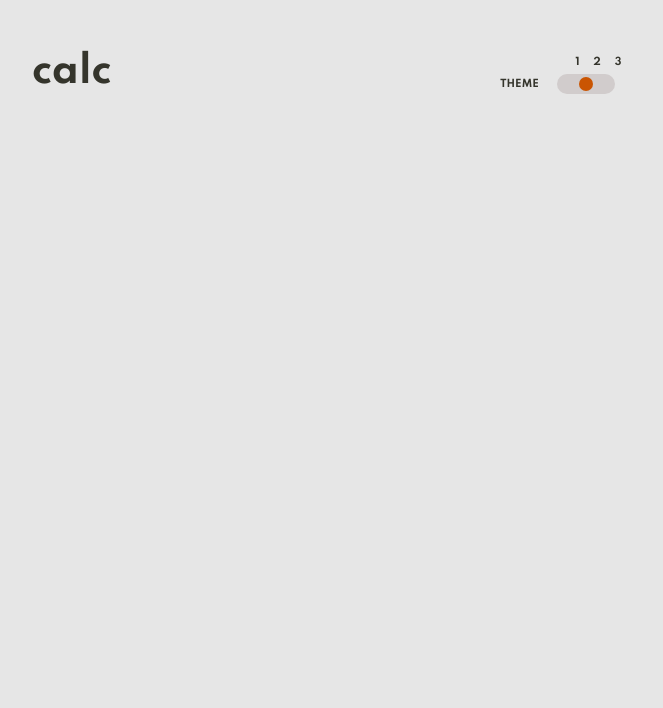
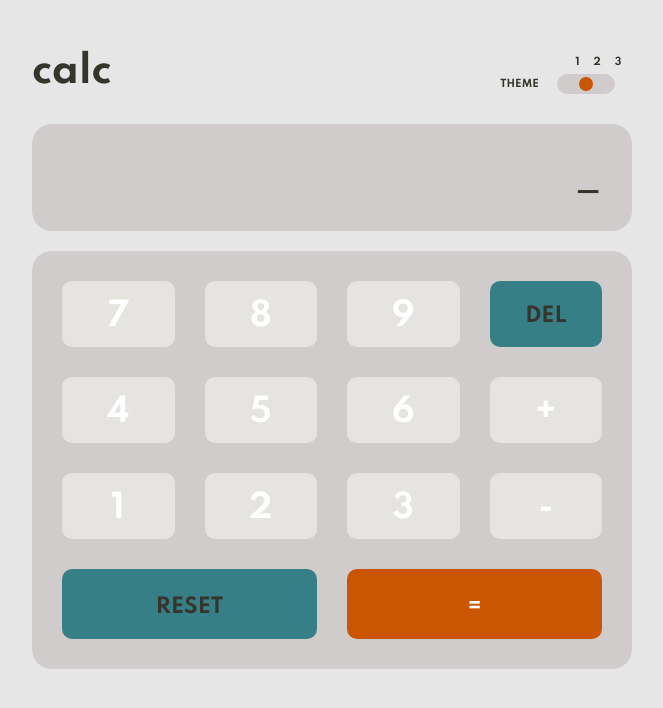
Before and after one commit to alptibet/calculator-app, a website built with Parcel: page index.html in a window 1280 px wide. Both pictures are taken after a click on the element 894 px from the left and 84 px from the top of the page. Shown: the whole page, without its empty margins (308-971 px from the left). Built offline with nearby package versions, Linux system fonts and the light colour scheme.

Commit message:
resolved layout

```diff
--- a/index.html
+++ b/index.html
@@ -28,6 +28,25 @@
           </div>
         </div>
       </div>
+      <div class="screen">
+        <p class="screen__result">_</p>
+      </div>
+      <div class="numpad">
+        <button class="numpad__num">7</button>
+        <button class="numpad__num">8</button>
+        <button class="numpad__num">9</button>
+        <button class="numpad__del">DEL</button>
+        <button class="numpad__num">4</button>
+        <button class="numpad__num">5</button>
+        <button class="numpad__num">6</button>
+        <button class="numpad__num">+</button>
+        <button class="numpad__num">1</button>
+        <button class="numpad__num">2</button>
+        <button class="numpad__num">3</button>
+        <button class="numpad__num">-</button>
+        <button class="numpad__reset">RESET</button>
+        <button class="numpad__equals">=</button>
+      </div>
     </div>
   </body>
 </html>
--- a/src/sass/_mixins.scss
+++ b/src/sass/_mixins.scss
@@ -39,3 +39,87 @@
     background-color: $theme3-equal-background;
   }
 }
+
+@mixin del-background {
+  &.theme1 {
+    background-color: $theme1-del-background;
+  }
+
+  &.theme2 {
+    background-color: $theme2-del-background;
+  }
+
+  &.theme3 {
+    background-color: $theme3-del-background;
+  }
+}
+
+@mixin key-background-color {
+  &.theme1 {
+    background-color: $theme1-equal-background;
+  }
+
+  &.theme2 {
+    background-color: $theme2-equal-background;
+  }
+
+  &.theme3 {
+    background-color: $theme3-equal-background;
+  }
+}
+
+@mixin key-background-color {
+  &.theme1 {
+    background-color: $theme1-num-background;
+  }
+
+  &.theme2 {
+    background-color: $theme2-num-background;
+  }
+
+  &.theme3 {
+    background-color: $theme3-num-background;
+  }
+}
+
+@mixin key-font-color {
+  &.theme1 {
+    color: $theme1-keytext;
+  }
+
+  &.theme2 {
+    color: $theme2-keytext;
+  }
+
+  &.theme3 {
+    color: $theme3-gentext;
+  }
+}
+
+@mixin del-font-color {
+  &.theme1 {
+    color: $theme1-gentext;
+  }
+
+  &.theme2 {
+    color: $theme2-gentext;
+  }
+
+  &.theme3 {
+    color: $theme3-gentext;
+  }
+}
+
+@mixin equal-font-color {
+  &.theme1 {
+    color: $theme1-gentext;
+  }
+
+  &.theme2 {
+    color: $theme2-keytext;
+  }
+
+  &.theme3 {
+    color: $theme3-deltext;
+  }
+}
--- /dev/null
+++ b/src/sass/_numpad.scss
@@ -0,0 +1,39 @@
+.numpad {
+  grid-column: 1/5;
+  display: grid;
+  gap: 3rem;
+  grid-template-columns: repeat(4, minmax(9rem, 1fr));
+  margin-top: 2rem;
+  padding: 3rem;
+  border-radius: 2rem;
+  justify-content: center;
+  @include screen-background;
+
+  & button {
+    font-weight: 700;
+    cursor: pointer;
+    text-align: center;
+    border: none;
+    border-radius: 10px;
+    padding: 1.2rem;
+    padding-top: 1.6rem;
+  }
+
+  &__num {
+    @include key-background-color;
+  }
+
+  &__del {
+    @include del-background;
+  }
+
+  &__reset {
+    @include del-background;
+    grid-column: 1/3;
+  }
+
+  &__equals {
+    @include equal-background;
+    grid-column: 3/5;
+  }
+}
--- /dev/null
+++ b/src/sass/_screen.scss
@@ -0,0 +1,12 @@
+.screen {
+  grid-column: 1/5;
+  margin-top: 3rem;
+  border-radius: 2rem;
+  @include screen-background;
+
+  &__result {
+    text-align: right;
+    padding: 3rem;
+    font-size: 4rem;
+  }
+}
--- a/src/sass/_typography.scss
+++ b/src/sass/_typography.scss
@@ -1,6 +1,7 @@
 @import url('https://fonts.googleapis.com/css2?family=Spartan:wght@700&display=swap');
 
-body {
+body,
+n {
   font-family: 'Spartan', sans-serif;
   font-size: 3.2rem;
   &.theme1 {
@@ -15,3 +16,26 @@ body {
     color: $theme3-gentext;
   }
 }
+
+.numpad button {
+  font-family: 'Spartan', sans-serif;
+  font-size: 3.2rem;
+  @include key-font-color;
+
+  &.numpad__del {
+    font-size: 2rem;
+    @include del-font-color;
+  }
+  &.numpad__reset {
+    font-size: 2rem;
+    @include del-font-color;
+    padding-top: 2.7rem;
+    padding-bottom: 2rem;
+  }
+  &.numpad__equals {
+    font-size: 2rem;
+    @include equal-font-color;
+    padding-top: 2.7rem;
+    padding-bottom: 2rem;
+  }
+}
--- a/src/sass/main.scss
+++ b/src/sass/main.scss
@@ -3,3 +3,5 @@
 @import './base';
 @import './typography';
 @import './header';
+@import './screen';
+@import './numpad';
```
